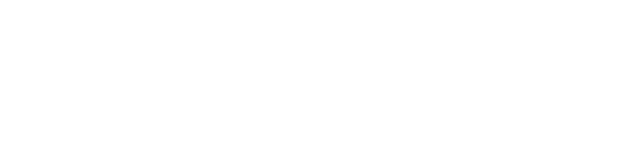
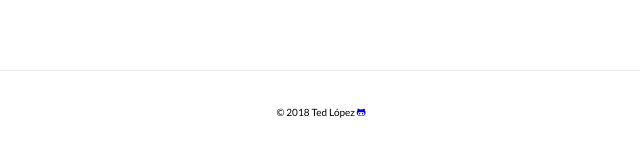
Before and after one commit to teddylopez/bloc-jams-react, a React (Create React App) app: page /library in a window 1280 px wide. Shown: the part 1447-1604 px from the top of the page, without its empty margins (319-959 px from the left). Before the commit the page ends 1365 px from the top, so only its background shows below. Built offline with nearby package versions, Linux system fonts and the light colour scheme.

Commit message:
Created footer component.

```diff
--- a/package.json
+++ b/package.json
@@ -5,6 +5,7 @@
   "dependencies": {
     "react": "^16.2.0",
     "react-dom": "^16.2.0",
+    "react-fontawesome": "^1.6.1",
     "react-router-dom": "^4.2.2",
     "react-scripts": "1.0.17"
   },
--- a/src/App.js
+++ b/src/App.js
@@ -4,6 +4,7 @@
 import Landing from './components/Landing';
 import Library from './components/Library';
 import Album from './components/Album';
+import AppFooter from './components/AppFooter'
 
 class App extends Component {
   render() {
@@ -21,6 +22,7 @@
           <Route path="/library" component={Library} />
           <Route path="/album/:slug" component={Album} />
         </main>
+        <AppFooter />
       </div>
     );
   }
--- /dev/null
+++ b/src/components/AppFooter.js
@@ -0,0 +1,22 @@
+import React, { Component } from 'react';
+
+class AppFooter extends Component {
+  render(props) {
+    const style = {
+      fontSize: '10px',
+      marginTop: '10rem',
+      padding: '2.5em 5%',
+      borderTop: '1px solid #E9E9E9',
+      display: 'block'
+    };
+    return (
+      <footer style={style}>
+        <p className="copyright">
+          &copy; 2018 Ted López  <a href="http://github.com/teddylopez" target="_blank"><span className="ion-social-octocat"></span></a>
+        </p>
+      </footer>
+    );
+  }
+}
+
+export default AppFooter
```
Also changed, not shown: src/App.css (+19 -0 lines), 1 other file (tests, documents, lock files or other folders).
